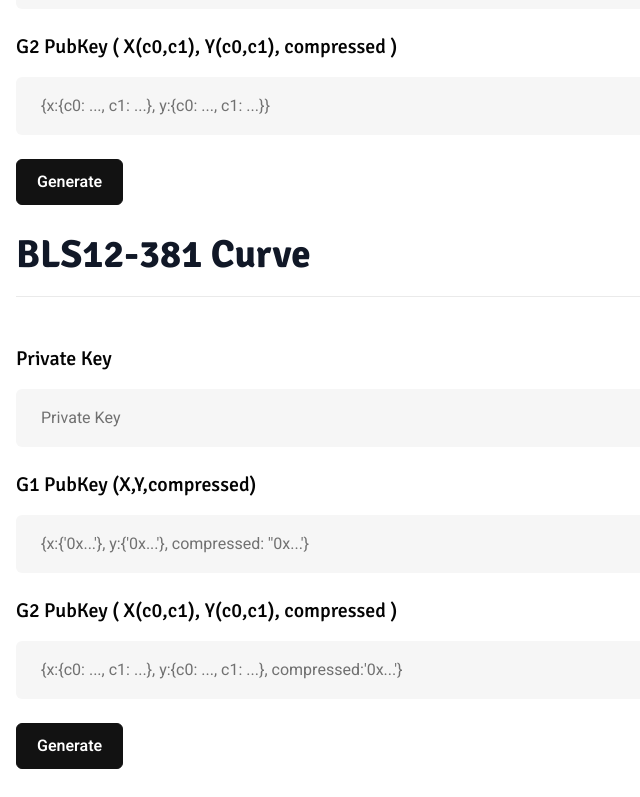
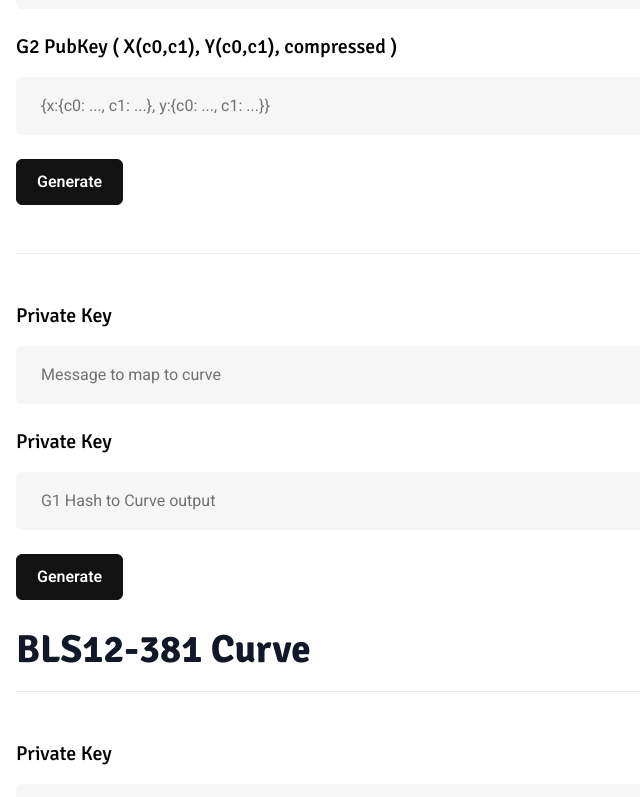
Before and after one commit to anupsv/bls-online, a Next.js app: page / in a window 1280 px wide. Shown: the part 553-1350 px from the top of the page, without its empty margins (0-640 px from the left). Built offline with nearby package versions, Linux system fonts and the light colour scheme; what tailwind-bootstrap-grid would draw is missing.

Commit message:
hash data

```diff
--- a/src/app/page.tsx
+++ b/src/app/page.tsx
@@ -1,7 +1,7 @@
 "use client";
 
 import { bls12_381 } from '@noble/curves/bls12-381';
-import {useState} from "react";
+import React, {useState} from "react";
 import { bytesToHex, hexToBytes } from '@noble/curves/abstract/utils';
 
 const Home = () => {
@@ -9,23 +9,27 @@ const Home = () => {
   const [g1, setG1] = useState("");
   const [g2, setG2] = useState("");
   const [g1HashToCurve, setG1HashToCurve] = useState("");
+  const [hashData, setHashData] = useState("");
   const [g2HashToCurve, setG2HashToCurve] = useState("");
 
   const [pkBn, setPkBn] = useState("");
   const [g1Bn, setG1Bn] = useState("");
   const [g2Bn, setG2Bn] = useState("");
 
+  const handleChange = (e: React.FormEvent<HTMLInputElement>) => {
+    if (e.currentTarget.value.length === 0){
+      alert("Need data to hash!")
+    }
+    else {
+      setHashData(e.currentTarget.value);
+
+    }
+  };
+
   const runBn254 = async () => {
-    // const privateKey = bn254.utils.randomPrivateKey()
-    // setPkBn(`0x${bytesToHex(privateKey)}`)
-    // const publicKeyG1 = bn254.ProjectivePoint.fromPrivateKey(privateKey)
-    // // const publicKeyG2 = bls12_381.G2.ProjectivePoint.fromPrivateKey(privateKey);
-    // setG1Bn(JSON.stringify({x: bnToHex(publicKeyG1.x), y: bnToHex(publicKeyG1.y), compressed: `0x${publicKeyG1.toHex(true)}`}))
-
     try {
       const res = await fetch(`/api/generaterandombn254data`);
       const data = await res.json();
-      console.log(data);
       setPkBn(data["pk"]);
       setG1Bn(JSON.stringify({
         "x": data["g1.x"],
@@ -44,8 +48,39 @@ const Home = () => {
     } catch (err) {
       console.log(err);
     }
+  };
 
-  };
+  const runG1HashToCurve = async () => {
+    try {
+      const res = await fetch(`/api/bn254HashToCurve`, {
+        method: 'POST',
+        headers: {
+          'Accept': 'application/json',
+          'Content-Type': 'application/json'
+        },
+        body: JSON.stringify({message: hashData})
+      });
+
+      const data = await res.json();
+      setPkBn(data["pk"]);
+      setG1Bn(JSON.stringify({
+        "x": data["g1.x"],
+        "y": data["g1.y"]
+      }));
+      setG2Bn(JSON.stringify({
+        "x": {
+          "c0": data["g2.x.c0"],
+          "c1": data["g2.x.c1"],
+        },
+        "y":{
+          "c0": data["g2.y.c0"],
+          "c1": data["g2.y.c1"],
+        }
+      }));
+    } catch (err) {
+      console.log(err);
+    }
+  }
 
   const runBls12381 = () => {
     const privateKey = bls12_381.utils.randomPrivateKey();
@@ -125,6 +160,42 @@ const Home = () => {
                 <button type="submit" className="btn btn-primary" onClick={() => runBn254()}>
                   Generate
                 </button>
+              <hr />
+
+              <div className="mb-6">
+                <label htmlFor="hash-data" className="form-label">
+                  Private Key
+                </label>
+                <input
+                  id="hash-data"
+                  name="hashData"
+                  value={hashData}
+                  onChange={handleChange}
+                  className="form-input"
+                  readOnly={false}
+                  placeholder="Message to map to curve"
+                  type="text"
+                />
+              </div>
+
+              <div className="mb-6">
+                <label htmlFor="hash-g1" className="form-label">
+                  Private Key
+                </label>
+                <input
+                  id="hash-g1"
+                  name="hashG1"
+                  value={g1HashToCurve}
+                  className="form-input"
+                  readOnly={true}
+                  placeholder="G1 Hash to Curve output"
+                  type="text"
+                />
+              </div>
+
+              <button type="submit" className="btn btn-primary" onClick={() => runG1HashToCurve()}>
+                Generate
+              </button>
             </div>
           </div>
 
```
